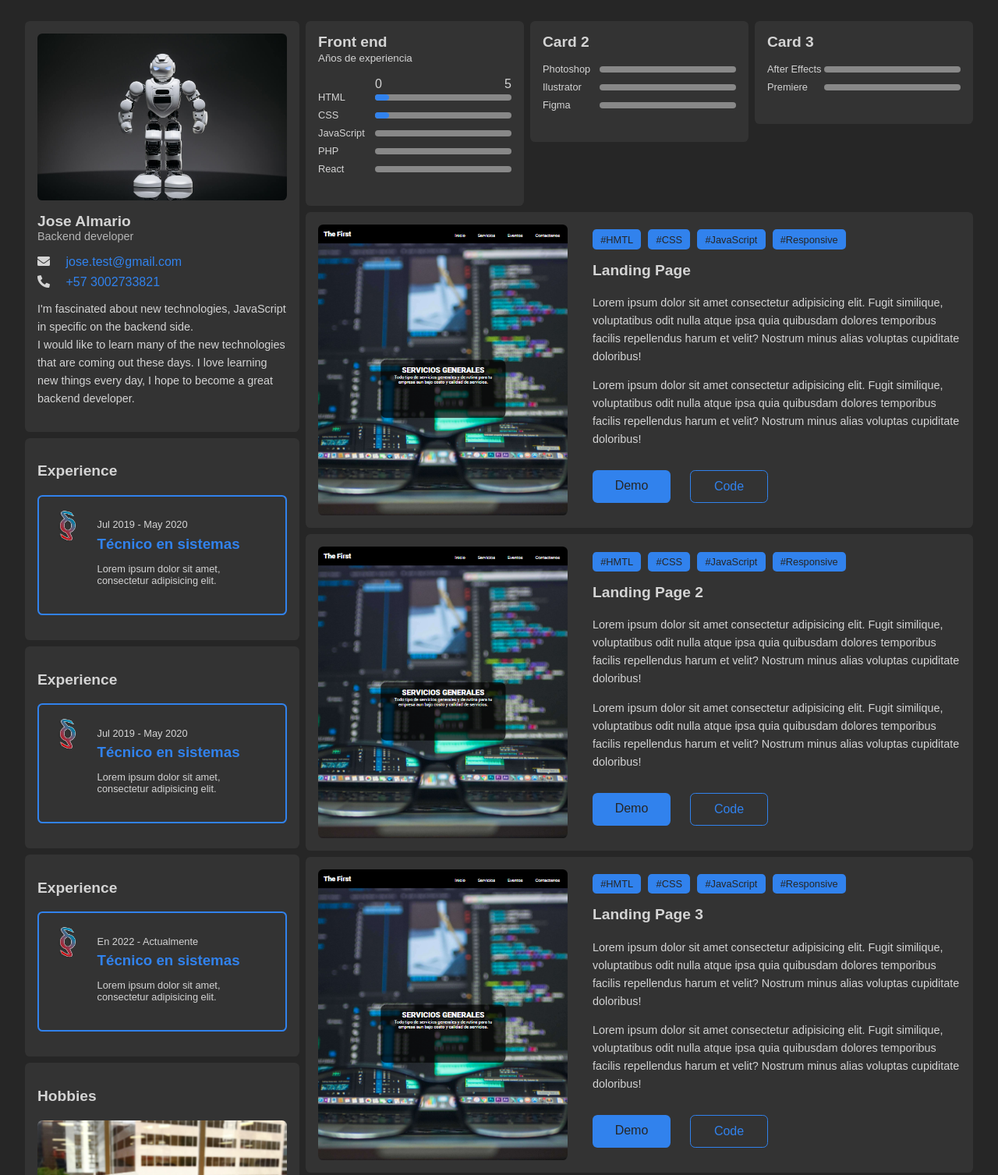
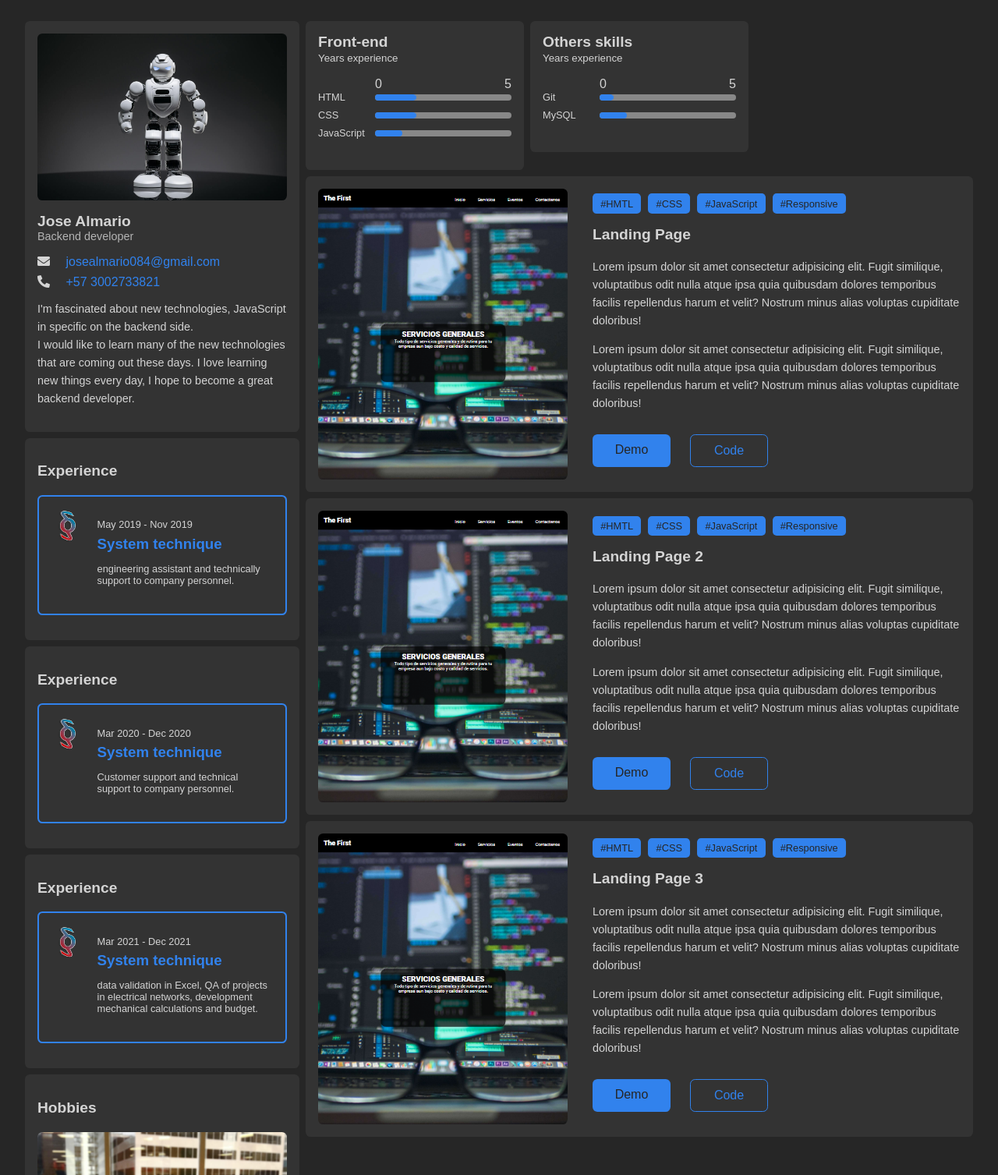
Before and after one commit to Jdalmario0044/Jdalmario0044, a website: page index.html in a window 1280 px wide. Shown: the part 80-1587 px from the top of the page at 78% size. Drawn offline with Linux system fonts and the light colour scheme.

Commit message:
se agrega la seccion de skills al multilenguaje y se actualizan la informacion de los archivos .js(experiencia laboral)

```diff
--- a/index.html
+++ b/index.html
@@ -59,7 +59,7 @@
             <div class="card__link">
               <i class="fas fa-envelope icon"></i>
               <a href="mailto:jose.test@gmail.com">
-                jose.test@gmail.com
+                josealmario084@gmail.com
               </a>
             </div>
             <div class="card__link">
@@ -93,19 +93,19 @@
               data-section="experience"
               data-value="first-job-date"
               >
-                Jul 2019 - May 2020
+                May 2019 - Nov 2019
               </p>
               <h3 class="experience__job"
               data-section="experience"
               data-value="first-job-title"
               >
-              Técnico en sistemas
+                System technique
               </h3>
               <p class="experience__description"
               data-section="experience"
               data-value="first-job-description"
               >
-                Lorem ipsum dolor sit amet, consectetur adipisicing elit.
+                engineering assistant and technically support to company personnel.
               </p>
             </div>
           </div>
@@ -126,19 +126,19 @@
               data-section="experience"
               data-value="secound-job-date"
               >
-                Jul 2019 - May 2020
+                Mar 2020 - Dec 2020
               </p>
               <h3 class="experience__job"
               data-section="experience"
               data-value="secound-job-title"
               >
-              Técnico en sistemas
+                System technique
               </h3>
               <p class="experience__description"
               data-section="experience"
               data-value="secound-job-description"
               >
-                Lorem ipsum dolor sit amet, consectetur adipisicing elit.
+                Customer support and technical support to company personnel.
               </p>
             </div>
           </div>
@@ -159,19 +159,19 @@
               data-section="experience"
               data-value="last-job-date"
               >
-                En 2022 - Actualmente
+                Mar 2021 - Dec 2021
               </p>
               <h3 class="experience__job"
               data-section="experience"
               data-value="last-job-title"
               >
-              Técnico en sistemas
+                System technique
             </h3>
               <p class="experience__description"
               data-section="experience"
               data-value="last-job-description"
               >
-                Lorem ipsum dolor sit amet, consectetur adipisicing elit.
+                data validation in Excel, QA of projects in electrical networks, development mechanical calculations and budget.
               </p>
             </div>
           </div>
@@ -189,8 +189,12 @@
       </section>
       <section class="column column--right">
         <article class="card">
-          <h2 class="card__title no-margin">Front end</h2>
-          <small>Años de experiencia</small>
+          <h2 class="card__title no-margin" data-section="skills" data-value="first-skill-title-card">
+            Front-end
+          </h2>
+          <small data-section="skills" data-value="first-skill-experience-text">
+            Years experience
+          </small>
           <div class="skills">
             <div class="skills__header">
               <span class="skills__start-level">0</span>
@@ -198,44 +202,45 @@
             </div>
             <div class="skills__item">
               <p class="skills__tech">HTML</p>
-              <div class="skills__bar skills__bar--10"></div>
+              <div class="skills__bar skills__bar--30"></div>
             </div>
             <div class="skills__item">
               <p class="skills__tech">CSS</p>
-              <div class="skills__bar skills__bar--10"></div>
+              <div class="skills__bar skills__bar--30"></div>
             </div>
             <div class="skills__item">
               <p class="skills__tech">JavaScript</p>
-              <div class="skills__bar skills__bar--0"></div>
-            </div>
-            <div class="skills__item">
-              <p class="skills__tech">PHP</p>
-              <div class="skills__bar skills__bar--0"></div>
-            </div>
-            <div class="skills__item">
-              <p class="skills__tech">React</p>
-              <div class="skills__bar skills__bar--0"></div>
+              <div class="skills__bar skills__bar--20"></div>
             </div>
           </div>
         </article>
         <article class="card">
-          <h2 class="card__title no-margin">Card 2</h2>
+          <h2 class="card__title no-margin" data-section="skills" data-value="secound-skill-title-card">
+            Others skills
+          </h2>
+          <small data-section="skills" data-value="secound-skill-experience-text">
+            Years experience
+          </small>
           <div class="skills">
-            <div class="skills__item">
-              <p class="skills__tech">Photoshop</p>
-              <div class="skills__bar skills__bar--0"></div>
+            <div class="skills__header">
+              <span class="skills__start-level">0</span>
+              <span class="skills__start-level">5</span>
             </div>
             <div class="skills__item">
-              <p class="skills__tech">Ilustrator</p>
-              <div class="skills__bar skills__bar--0"></div>
+              <p class="skills__tech">Git</p>
+              <div class="skills__bar skills__bar--10"></div>
             </div>
             <div class="skills__item">
+              <p class="skills__tech">MySQL</p>
+              <div class="skills__bar skills__bar--20"></div>
+            </div>
+            <!-- <div class="skills__item">
               <p class="skills__tech">Figma</p>
               <div class="skills__bar skills__bar--0"></div>
-            </div>
+            </div> -->
           </div>
         </article>
-        <article class="card">
+        <!-- <article class="card">
           <h2 class="card__title no-margin">Card 3</h2>
           <div class="skills">
             <div class="skills__item">
@@ -247,7 +252,7 @@
               <div class="skills__bar skills__bar--0"></div>
             </div>
           </div>
-        </article>
+        </article> -->
         <article class="card card--project">
           <div class="card__image-container">
             <img src="assets/images/project1.png" alt="Landin page" class="card__image">
```
Also changed, not shown: languages/en.json (+12 -7 lines), languages/es.json (+12 -7 lines), js/scripts.js (line endings or trailing spaces).
